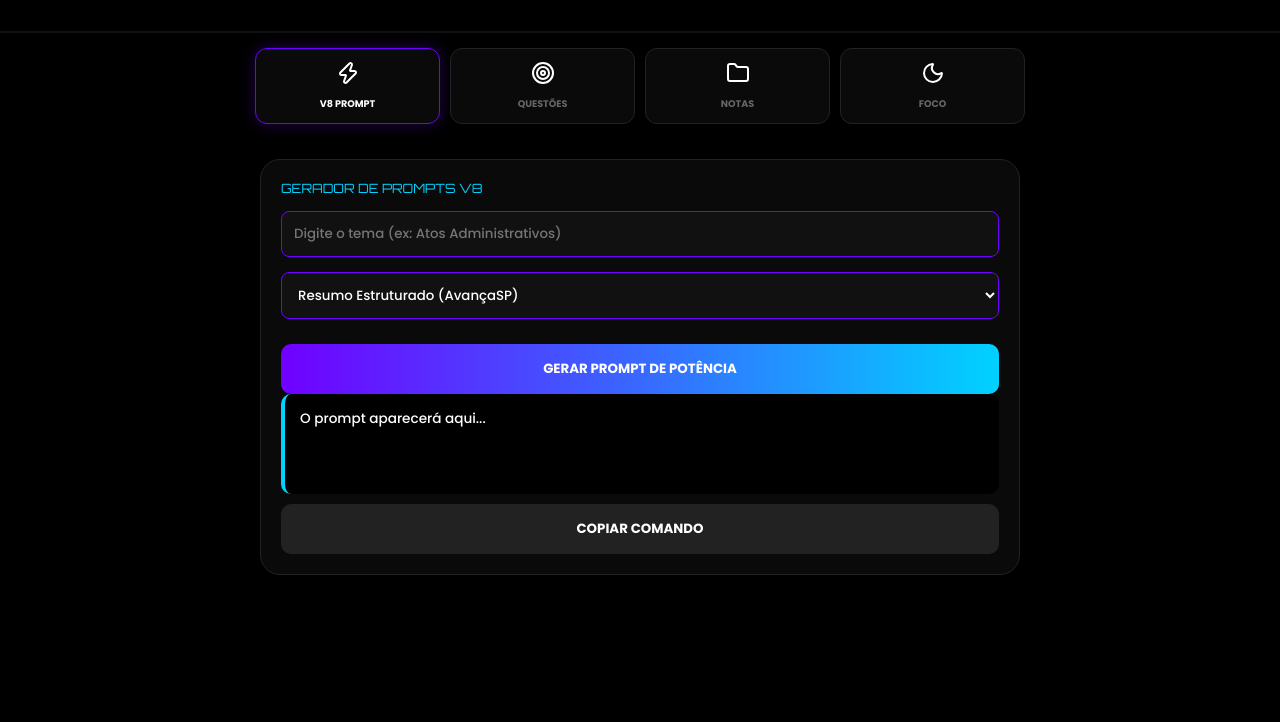
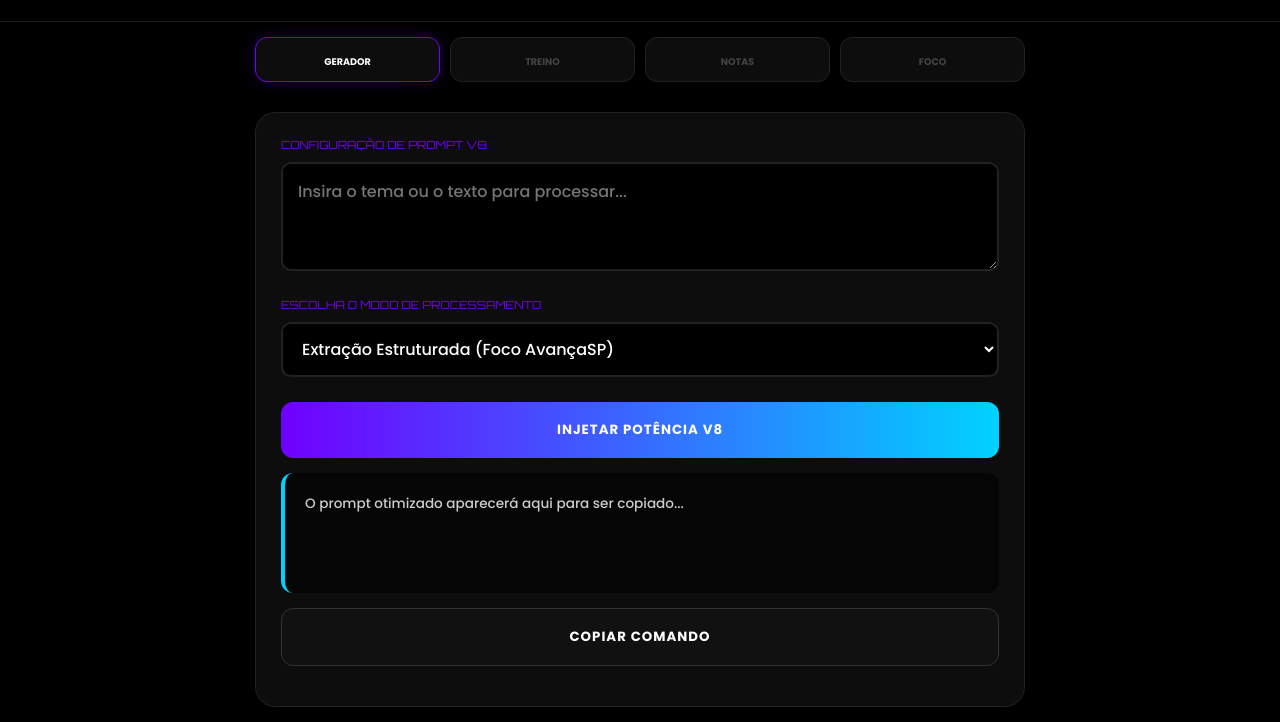
Before and after one commit to cassiakelly995-lab/ESTUDO-MAIVANE-, a plain HTML site: page index.html in a window 1280 px wide. Shown: the part 120-842 px from the top of the page. Before the commit the page ends 800 px from the top, so only its background shows below. Drawn offline with nearby package versions, Linux system fonts and the light colour scheme.

Commit message:
Update index.html

```diff
--- a/index.html
+++ b/index.html
@@ -10,110 +10,136 @@
     <style>
         :root {
             --black: #000000;
-            --dark-card: #0a0a0a;
+            --dark-card: #0d0d0d;
             --neon-blue: #00d2ff;
             --neon-purple: #7000ff;
-            --text-main: #ffffff;
+            --white: #ffffff;
         }
 
         * { margin: 0; padding: 0; box-sizing: border-box; font-family: 'Poppins', sans-serif; }
-        body { background: var(--black); color: var(--text-main); min-height: 100vh; }
+        body { background: var(--black); color: var(--white); min-height: 100vh; overflow-x: hidden; }
 
-        /* HEADER FIXO */
-        .header-elite { text-align: center; padding: 35px 20px; border-bottom: 2px solid #111; }
+        /* HEADER SUPREMO - SEM PISCAR */
+        .header-elite { text-align: center; padding: 30px 20px; border-bottom: 1px solid #1a1a1a; }
         .brand-name {
             font-family: 'Righteous', cursive;
-            font-size: clamp(2rem, 8vw, 3.5rem);
-            color: #fff;
-            letter-spacing: 4px;
+            font-size: clamp(1.8rem, 8vw, 3.5rem);
+            color: var(--white);
+            letter-spacing: 5px;
             text-transform: uppercase;
         }
 
-        /* NAVEGAÇÃO */
+        /* NAVEGAÇÃO V8 */
         .nav-grid { display: grid; grid-template-columns: repeat(4, 1fr); gap: 10px; padding: 15px; max-width: 800px; margin: 0 auto; }
-        .nav-item { background: var(--dark-card); border: 1px solid #222; padding: 12px; border-radius: 12px; text-align: center; cursor: pointer; transition: 0.3s; }
+        .nav-item { background: var(--dark-card); border: 1px solid #222; padding: 12px 5px; border-radius: 12px; text-align: center; cursor: pointer; }
         .nav-item i { color: var(--neon-blue); width: 20px; }
-        .nav-item span { display: block; font-size: 0.6rem; font-weight: bold; margin-top: 5px; color: #666; }
-        .nav-item.active { border-color: var(--neon-purple); box-shadow: 0 0 15px rgba(112,0,255,0.3); }
-        .nav-item.active span { color: #fff; }
+        .nav-item span { display: block; font-size: 0.6rem; font-weight: bold; margin-top: 5px; color: #444; }
+        .nav-item.active { border-color: var(--neon-purple); box-shadow: 0 0 15px rgba(112,0,255,0.2); }
+        .nav-item.active span { color: var(--white); }
 
-        .container { padding: 20px; max-width: 800px; margin: 0 auto; }
+        .container { padding: 15px; max-width: 800px; margin: 0 auto; }
 
-        /* GERADOR V8 COM LACUNA */
-        .v8-box { background: var(--dark-card); border-radius: 20px; padding: 20px; border: 1px solid #222; }
-        .v8-title { font-family: 'Orbitron'; font-size: 0.8rem; color: var(--neon-blue); margin-bottom: 15px; }
-        .lacuna-input { width: 100%; background: #111; border: 1px solid var(--neon-purple); padding: 12px; color: #fff; border-radius: 8px; margin-bottom: 15px; outline: none; }
-        .v8-result { background: #000; padding: 15px; border-radius: 10px; border-left: 4px solid var(--neon-blue); font-size: 0.85rem; min-height: 100px; white-space: pre-wrap; }
+        /* GERADOR DE PROMPT INTERATIVO */
+        .v8-engine { background: var(--dark-card); border-radius: 20px; padding: 25px; border: 1px solid #222; }
+        .label-v8 { font-family: 'Orbitron'; font-size: 0.7rem; color: var(--neon-purple); margin-bottom: 10px; display: block; }
+
+        .lacuna-master {
+            width: 100%; background: #000; border: 2px solid #222; padding: 15px;
+            color: var(--white); border-radius: 10px; font-size: 1rem; margin-bottom: 20px;
+            outline: none; transition: 0.3s;
+        }
+        .lacuna-master:focus { border-color: var(--neon-blue); box-shadow: 0 0 10px rgba(0, 210, 255, 0.2); }
+
+        .v8-output {
+            background: #050505; padding: 20px; border-radius: 12px; border-left: 4px solid var(--neon-blue);
+            font-size: 0.85rem; line-height: 1.6; color: #ccc; min-height: 120px; white-space: pre-wrap;
+        }
 
         /* QUESTÕES DO PAINEL */
-        .q-card { background: var(--dark-card); padding: 20px; border-radius: 20px; border: 1px solid #222; }
-        .option { background: #111; padding: 15px; margin: 10px 0; border-radius: 10px; cursor: pointer; border: 1px solid #333; transition: 0.2s; }
-        .option:hover { border-color: var(--neon-blue); }
-        .correct { background: #064e3b !important; border-color: #10b981 !important; }
-        .wrong { background: #7f1d1d !important; border-color: #ef4444 !important; }
+        .q-box { background: var(--dark-card); padding: 25px; border-radius: 20px; border: 1px solid #222; }
+        .option {
+            background: #111; padding: 16px; margin: 12px 0; border-radius: 12px;
+            cursor: pointer; border: 1px solid #333; transition: 0.2s; font-size: 0.9rem;
+        }
+        .correct { background: #064e3b !important; border-color: #10b981 !important; color: #fff; }
+        .wrong { background: #450a0a !important; border-color: #ef4444 !important; color: #fff; }
 
-        /* CADERNO ESTILO SAMSUNG */
-        .notes-grid { display: grid; grid-template-columns: repeat(2, 1fr); gap: 15px; }
-        .note-folder { background: #111; padding: 20px; border-radius: 15px; border-left: 5px solid var(--neon-purple); min-height: 120px; position: relative; }
+        .btn-v8 {
+            background: linear-gradient(90deg, var(--neon-purple), var(--neon-blue));
+            color: #fff; border: none; padding: 18px; width: 100%; border-radius: 12px;
+            font-weight: bold; cursor: pointer; margin: 15px 0; text-transform: uppercase; letter-spacing: 1px;
+        }
 
-        .btn-v8 { background: linear-gradient(90deg, var(--neon-purple), var(--neon-blue)); color: #fff; border: none; padding: 15px; width: 100%; border-radius: 10px; font-weight: bold; cursor: pointer; margin-top: 10px; text-transform: uppercase; }
-
-        #foco-screen { display: none; position: fixed; top:0; left:0; width:100%; height:100%; background: #000; z-index: 1000; flex-direction: column; align-items: center; justify-content: center; }
+        /* TELA DE FOCO */
+        #foco-mode {
+            display: none; position: fixed; top:0; left:0; width:100%; height:100%;
+            background: #000; z-index: 9999; flex-direction: column; align-items: center; justify-content: center;
+        }
 
         .hidden { display: none; }
     </style>
 </head>
 <body>
 
-    <div id="foco-screen" onclick="this.style.display='none'">
-        <h1 class="brand-name" style="opacity: 0.5;">MAIVANE MARIA</h1>
-        <div id="clock" style="font-family: 'Orbitron'; font-size: 4rem; color: var(--neon-blue);">00:00</div>
+    <div id="foco-mode" onclick="this.style.display='none'">
+        <h1 class="brand-name" style="opacity: 0.3;">MAIVANE MARIA</h1>
+        <div id="clock-v8" style="font-family: 'Orbitron'; font-size: 4.5rem; color: var(--neon-blue);">00:00</div>
+        <p style="color: #444; margin-top: 20px; letter-spacing: 10px;">POWERED BY CÁSSIA</p>
     </div>
 
     <header class="header-elite">
         <h1 class="brand-name">MAIVANE MARIA</h1>
-        <p style="font-family: 'Orbitron'; font-size: 0.6rem; color: var(--neon-purple); letter-spacing: 5px;">GOD MODE V8 ELITE</p>
+        <p style="font-family: 'Orbitron'; font-size: 0.6rem; color: var(--neon-blue); letter-spacing: 4px;">SYSTEM V8 GOD MODE</p>
     </header>
 
     <nav class="nav-grid">
-        <div class="nav-item active" onclick="tab('v8', this)"><i data-lucide="zap"></i><span>V8 PROMPT</span></div>
-        <div class="nav-item" onclick="tab('quiz', this)"><i data-lucide="target"></i><span>QUESTÕES</span></div>
-        <div class="nav-item" onclick="tab('notas', this)"><i data-lucide="folder"></i><span>NOTAS</span></div>
-        <div class="nav-item" onclick="document.getElementById('foco-screen').style.display='flex';"><i data-lucide="moon"></i><span>FOCO</span></div>
+        <div class="nav-item active" onclick="tab('v8', this)"><i data-lucide="zap"></i><span>GERADOR</span></div>
+        <div class="nav-item" onclick="tab('quiz', this)"><i data-lucide="target"></i><span>TREINO</span></div>
+        <div class="nav-item" onclick="tab('notes', this)"><i data-lucide="book"></i><span>NOTAS</span></div>
+        <div class="nav-item" onclick="openFoco()"><i data-lucide="moon"></i><span>FOCO</span></div>
     </nav>
 
     <main class="container">
 
         <section id="v8" class="tab-content">
-            <div class="v8-box">
-                <p class="v8-title">GERADOR DE PROMPTS V8</p>
-                <input type="text" id="lacuna" class="lacuna-input" placeholder="Digite o tema (ex: Atos Administrativos)">
-                <select id="v8Mode" class="lacuna-input">
-                    <option value="1">Resumo Estruturado (AvançaSP)</option>
-                    <option value="2">Mapa Mental Hierárquico</option>
-                    <option value="3">Simulado Inédito (Nível Difícil)</option>
+            <div class="v8-engine">
+                <span class="label-v8">CONFIGURAÇÃO DE PROMPT V8</span>
+                <textarea id="userInput" class="lacuna-master" rows="3" placeholder="Insira o tema ou o texto para processar..."></textarea>
+
+                <span class="label-v8">ESCOLHA O MODO DE PROCESSAMENTO</span>
+                <select id="v8Mode" class="lacuna-master" style="height: 55px; margin-bottom: 10px;">
+                    <option value="resumo">Extração Estruturada (Foco AvançaSP)</option>
+                    <option value="mental">Arquitetura de Mapa Mental</option>
+                    <option value="questoes">Criação de 5 Questões Brutais</option>
+                    <option value="feynman">Método Feynman (Simplificação)</option>
                 </select>
-                <button class="btn-v8" onclick="gerarV8()">GERAR PROMPT DE POTÊNCIA</button>
-                <div class="v8-result" id="resV8">O prompt aparecerá aqui...</div>
-                <button class="btn-v8" style="background: #222;" onclick="copyV8()">COPIAR COMANDO</button>
+
+                <button class="btn-v8" onclick="processV8()">INJETAR POTÊNCIA V8</button>
+
+                <div class="v8-output" id="output">O prompt otimizado aparecerá aqui para ser copiado...</div>
+                <button id="copyBtn" class="btn-v8" style="background: #111; border: 1px solid #333;" onclick="copyV8()">COPIAR COMANDO</button>
             </div>
         </section>
 
         <section id="quiz" class="tab-content hidden">
-            <div class="q-card">
-                <div style="display: flex; justify-content: space-between; font-size: 0.8rem; margin-bottom: 15px; color: var(--neon-blue);">
-                    <span id="qIdx">Questão 1</span>
-                    <span id="qScore">Acertos: 0</span>
+            <div class="q-box">
+                <div style="display: flex; justify-content: space-between; margin-bottom: 20px;">
+                    <span id="qInfo" style="color: var(--neon-purple); font-weight: bold;">Q: 1/10</span>
+                    <span id="qScore" style="color: var(--neon-blue);">Score: 0</span>
                 </div>
-                <p id="qTxt" style="font-size: 1rem; font-weight: 500; min-height: 80px;"></p>
-                <div id="qOpts"></div>
+                <p id="qText" style="font-size: 1.1rem; line-height: 1.5; min-height: 100px;"></p>
+                <div id="qOptions"></div>
             </div>
         </section>
 
-        <section id="notas" class="tab-content hidden">
-            <div class="notes-grid">
-                <div class="note-folder"><b>Português</b><p style="font-size: 0.6rem; color: #666;">Salvo em 13/02</p></div>
-                <div class="note-folder"><b>Matemática</b><p style="font-size: 0.6rem; color: #666;">Salvo em 13/02</p></div>
+        <section id="notes" class="tab-content hidden">
+            <div class="v8-engine">
+                <h2 style="font-family: 'Orbitron'; font-size: 0.9rem; margin-bottom: 20px;">MEUS CADERNOS SAMSUNG</h2>
+                <div id="notesGrid" style="display: grid; grid-template-columns: 1fr 1fr; gap: 15px;">
+                    <div style="background:#111; padding:20px; border-radius:15px; border-left: 4px solid var(--neon-purple);">
+                        <b>Português</b><p style="font-size:0.6rem; color:#555;">Resumos V8</p>
+                    </div>
+                </div>
             </div>
         </section>
 
@@ -122,72 +148,52 @@
     <script>
         lucide.createIcons();
 
-        // 1. LÓGICA DO GERADOR V8
-        function gerarV8() {
-            const tema = document.getElementById('lacuna').value || "[TEMA]";
-            const modo = document.getElementById('v8Mode').value;
-            let prompt = "";
+        // 1. GERADOR V8 INTERATIVO
+        function processV8() {
+            const input = document.getElementById('userInput').value;
+            const mode = document.getElementById('v8Mode').value;
+            if(!input) { alert("Cássia, insira o tema na lacuna!"); return; }
 
-            if(modo == "1") prompt = `Aja como um Professor Especialista da Banca AvançaSP. Analise o tema "${tema}" e crie um resumo de alto impacto para Maivane Maria, focando exclusivamente no que é cobrado para o cargo de Auxiliar e Gestão. Sem enrolação, direto nos tópicos quentes.`;
-            if(modo == "2") prompt = `Gere um Mapa Mental em formato de texto para "${tema}". Divida em: Tronco Principal, Ramificações Legais, Exceções Cruciais e Prazos. Use emojis para facilitar a memorização visual.`;
-            if(modo == "3") prompt = `Gere 5 questões de múltipla escolha inéditas sobre "${tema}", seguindo o padrão da banca AvançaSP. Nível de dificuldade: Alto. Ao final, apresente o gabarito comentado para estudo imediato.`;
+            let promptBase = "";
+            switch(mode) {
+                case 'resumo': promptBase = `Aja como um mentor de elite para concursos. Com base no tema "${input}", extraia os pontos mais cobrados pela banca AvançaSP. Organize em: Regras de Ouro, Prazos e Pegadinhas Comuns.`; break;
+                case 'mental': promptBase = `Crie a estrutura de um mapa mental para "${input}". Identifique o conceito central e 4 ramificações lógicas fundamentais para memorização rápida da Maivane Maria.`; break;
+                case 'questoes': promptBase = `Gere 5 questões de múltipla escolha nível avançado sobre "${input}". As alternativas devem ser confusas como as da banca real. Forneça o gabarito comentado ao final.`; break;
+                case 'feynman': promptBase = `Explique "${input}" usando o Método Feynman. Transforme o 'juridiquês' em uma linguagem simples, mas mantenha a precisão necessária para acertar questões.`; break;
+            }
 
-            document.getElementById('resV8').innerText = prompt;
+            document.getElementById('output').innerText = promptBase;
         }
 
         function copyV8() {
-            navigator.clipboard.writeText(document.getElementById('resV8').innerText);
-            alert("V8 Copiado! Agora cole na sua IA.");
+            const text = document.getElementById('output').innerText;
+            navigator.clipboard.writeText(text);
+            alert("V8 COPIADO COM SUCESSO!");
         }
 
-        // 2. SISTEMA DE QUESTÕES (BANCO COMPLETO DOS SEUS PDFS)
-        const db = [
+        // 2. BANCO DE QUESTÕES PDF (SEM REPETIÇÃO)
+        const database = [
             { q: "Na palavra 'piscina', ocorre um dígrafo?", o: ["Sim", "Não"], a: 0 },
-            { q: "Joaquim acertou 4 questões de 10. Qual a porcentagem?", o: ["20%", "40%", "60%", "10%"], a: 1 },
-            { q: "Camila cortou 9m de fita em pedaços de 45cm. Quantos pedaços deu?", o: ["18", "20", "22", "25"], a: 1 },
-            { q: "Qual o peso total: 2,5kg de maçã + 1,75kg de peras + 3,2kg de bananas?", o: ["6,25kg", "7,45kg", "8,55kg", "7,25kg"], a: 1 },
-            { q: "O princípio da Legalidade Estrita diz que o agente público só pode fazer o que:", o: ["A lei não proíbe", "A lei autoriza", "O chefe manda", "A moral permite"], a: 1 },
-            { q: "Na sequência 7, 11, 17, 25, 35, (...), qual o próximo número?", o: ["44", "45", "47", "49"], a: 2 }
+            { q: "Joaquim acertou 4 questões de 10. Qual a porcentagem de acerto?", o: ["20%", "40%", "60%", "10%"], a: 1 },
+            { q: "Camila cortou uma fita de 9m em pedaços de 45cm. Quantos pedaços deu?", o: ["18", "20", "22", "25"], a: 1 },
+            { q: "Qual o peso total: 2,5kg de maçã + 1,75kg de peras + 3,2kg de bananas?", o: ["7,45kg", "8,55kg", "7,25kg", "8,25kg"], a: 0 },
+            { q: "O que significa 'Anistia' na Lei de Responsabilidade Fiscal?", o: ["Multa", "Perdão de dívida", "Aumento de imposto", "Bloqueio"], a: 1 },
+            { q: "Próximo número da sequência: 7, 11, 17, 25, 35...", o: ["44", "45", "47", "49"], a: 2 }
         ];
 
-        let cur = 0; let score = 0;
+        let currentQ = 0;
+        let score = 0;
 
-        function loadQ() {
-            if(cur >= db.length) cur = 0; // Reinicia o banco sem travar
-            const item = db[cur];
-            document.getElementById('qTxt').innerText = item.q;
-            document.getElementById('qIdx').innerText = `Questão ${cur + 1}/${db.length}`;
-            const optArea = document.getElementById('qOpts');
-            optArea.innerHTML = '';
+        function loadQuestion() {
+            if(currentQ >= database.length) currentQ = 0; // Reinicia o banco após a última
+            const item = database[currentQ];
+            document.getElementById('qText').innerText = item.q;
+            document.getElementById('qInfo').innerText = `Questão ${currentQ + 1}/${database.length}`;
+
+            const optionsDiv = document.getElementById('qOptions');
+            optionsDiv.innerHTML = '';
+
             item.o.forEach((txt, i) => {
-                const d = document.createElement('div');
-                d.className = 'option';
-                d.innerText = txt;
-                d.onclick = () => {
-                    if(i === item.a) { d.classList.add('correct'); score++; }
-                    else { d.classList.add('wrong'); }
-                    document.getElementById('qScore').innerText = `Acertos: ${score}`;
-                    setTimeout(() => { cur++; loadQ(); }, 1200);
-                };
-                optArea.appendChild(d);
-            });
-        }
-
-        // 3. NAVEGAÇÃO
-        function tab(id, el) {
-            document.querySelectorAll('.tab-content').forEach(c => c.classList.add('hidden'));
-            document.querySelectorAll('.nav-item').forEach(n => n.classList.remove('active'));
-            document.getElementById(id).classList.remove('hidden');
-            el.classList.add('active');
-        }
-
-        // RELÓGIO FOCO
-        setInterval(() => {
-            const now = new Date();
-            document.getElementById('clock').innerText = now.toLocaleTimeString([], {hour: '2-digit', minute:'2-digit'});
-        }, 1000);
-
-        loadQ();
-    </script>
-</body>
-</html>
+                const btn = document.createElement('div');
+                btn.className = 'option';
+                btn
```
